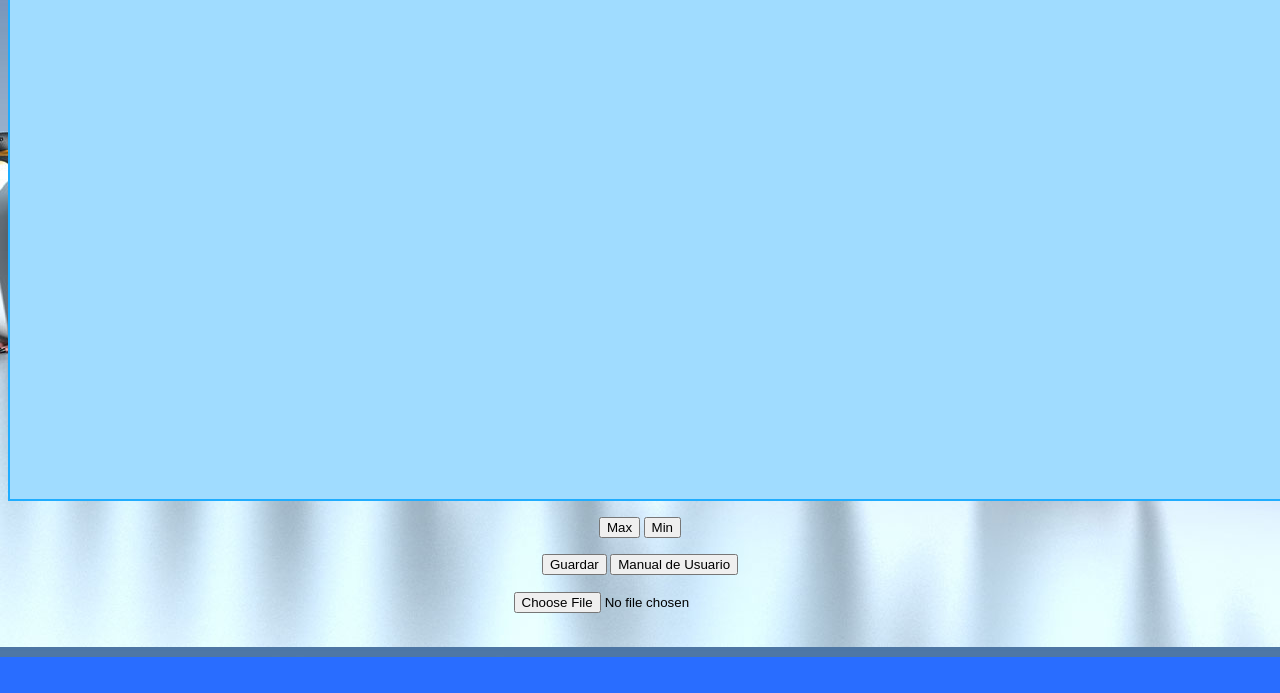
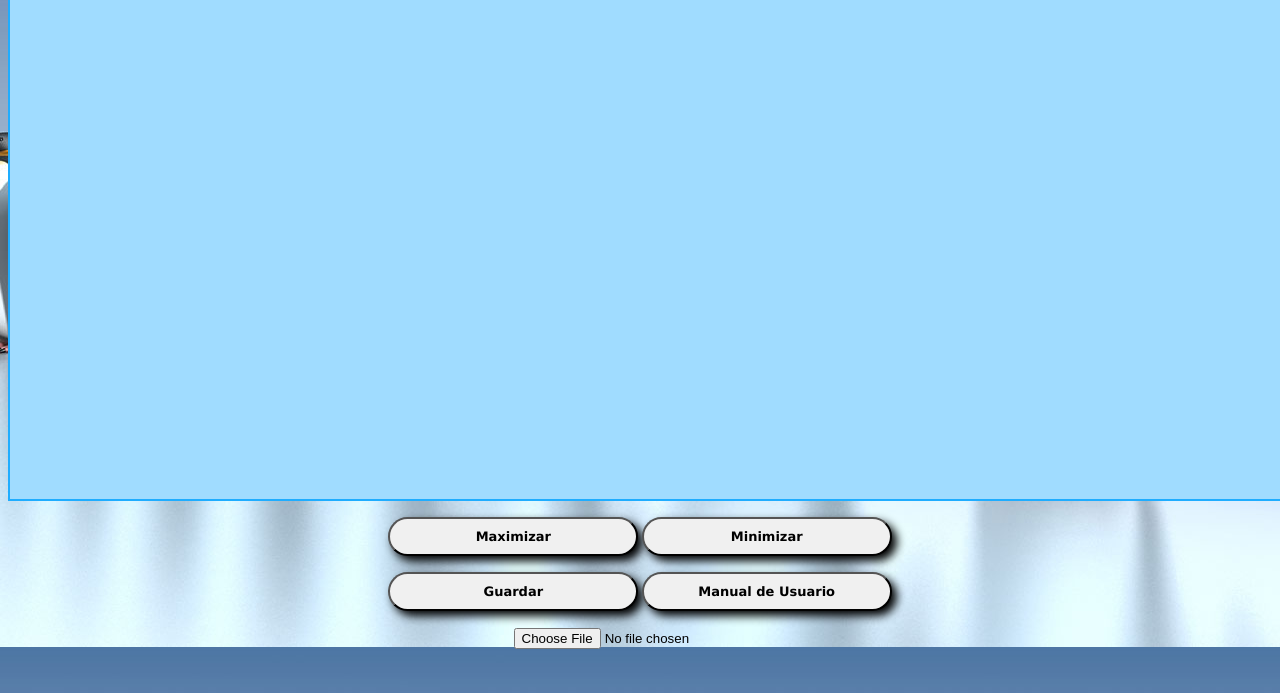
Before and after one commit to SoaringPenguins-UCB/Graphos, a plain HTML site: page asignacion.html in a window 1280 px wide. Shown: the part 173-866 px from the top of the page. Before the commit the page ends 830 px from the top, so only its background shows below. Drawn offline with nearby package versions, Linux system fonts and the light colour scheme; files that its build step writes are made by us from their sources.

Commit message:
estilazos

```diff
--- a/asignacion.html
+++ b/asignacion.html
@@ -21,12 +21,25 @@
         #cuerpo{
         background-color: #296dff;
         }
+        button{
+          width: 250px;
+	border-radius: 35px;
+	background: #F0F0F0;
+	list-style: none;
+	padding: 10px;
+
+	font: bold 18px verdana, Times New Roman;
+	font-size: 100%;
+    color: #000000;
+	box-shadow: #000000 5px 5px 10px;
+    text-decoration: none;
+}
         body{
   padding-top:15px;
   font-family: 'Open Sans', sans-serif;
 	font-size:13px;
 }
-.box {
+box {
   border: 5px solid rgb(51, 66, 153);
   background-color: lightgray;
   width: 1310px;
@@ -76,22 +89,20 @@
         <h2 id="nada"></h2>
       <div class="d-grid gap-2">
 
-        <button onclick="asignacion('max')" class="botones">Max</button>
-        <button onclick="asignacion('min')" class="botones">Min</button>
+        <button onclick="asignacion('max')" class="botones">Maximizar</button>
+        <button onclick="asignacion('min')" class="botones">Minimizar</button>
       </button>
         <h2 id="Matrizsol"></h2>
 
       </div>
     </center>
   <center>
-      <div class="d-grid gap-2">
-
+  <!--    <div class="d-grid gap-2" width=100px>-->
         <button type="button" onclick="descarga()" class="btn btn-success">Guardar</button>
   <!--       <button type="button" onclick="mostrarMatrizsol()" class="btn btn-success">Mostrar Matriz</button>-->
         <button type="button" onclick="location.href='muAsignacion.html'" class="btn btn-success">Manual de Usuario</button>
 
-
-      </div>
+     <!-- </div>-->
     </center>
 
   <!-- <label for="exampleFormControlFile1">Example file input</label>
```
